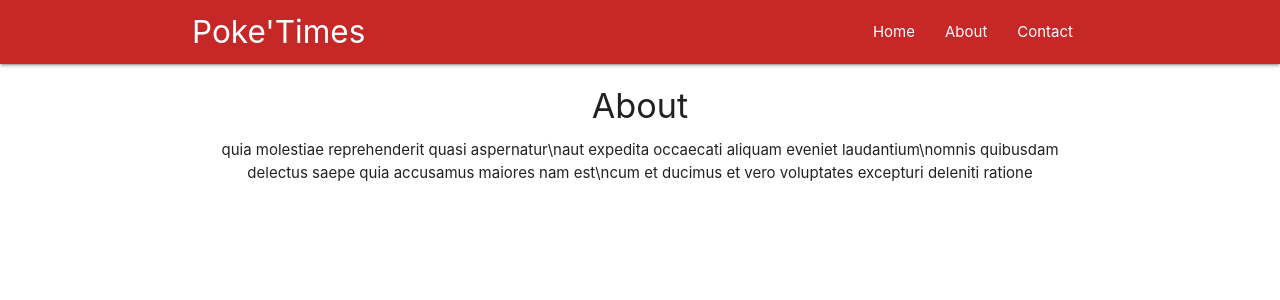
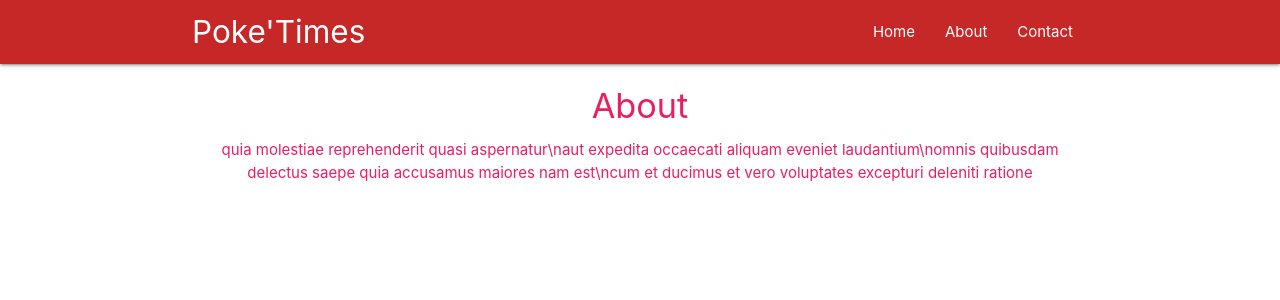
Before and after one commit to Langster2323/Extreme-Firebase, a React (Create React App) app: page /about in a window 1280 px wide. Shown: the top 300 px of the page. Built offline with nearby package versions, Linux system fonts and the light colour scheme.

Commit message:
Created higher order component. installed axios

```diff
--- a/package.json
+++ b/package.json
@@ -6,6 +6,7 @@
     "@testing-library/jest-dom": "^4.2.4",
     "@testing-library/react": "^9.4.0",
     "@testing-library/user-event": "^7.2.1",
+    "axios": "^0.19.2",
     "react": "^16.12.0",
     "react-dom": "^16.12.0",
     "react-router-dom": "^5.1.2",
--- a/src/components/About.js
+++ b/src/components/About.js
@@ -1,4 +1,5 @@
 import React from 'react';
+import Rainbow from '../hoc/Rainbow';
 
 const About = () => {
     return (
@@ -12,4 +13,4 @@
     )
 }
 
-export default About;
+export default Rainbow(About);
--- /dev/null
+++ b/src/hoc/Rainbow.js
@@ -0,0 +1,17 @@
+import React from 'react';
+
+const Rainbow = (WrappedComponent) => {
+    const colours = ['red', 'pink', 'orange', 'blue', 'green', 'yellow']
+    const randomColour = colours[Math.floor(Math.random() * 5)]
+    const className = randomColour + '-text';
+
+    return (props) => {
+        return (
+        <div className={className}>
+            <WrappedComponent {...props} />
+        </div>
+        )
+    }
+}
+
+export default Rainbow;
```
Also changed, not shown: 1 other file (tests, documents, lock files or other folders).
